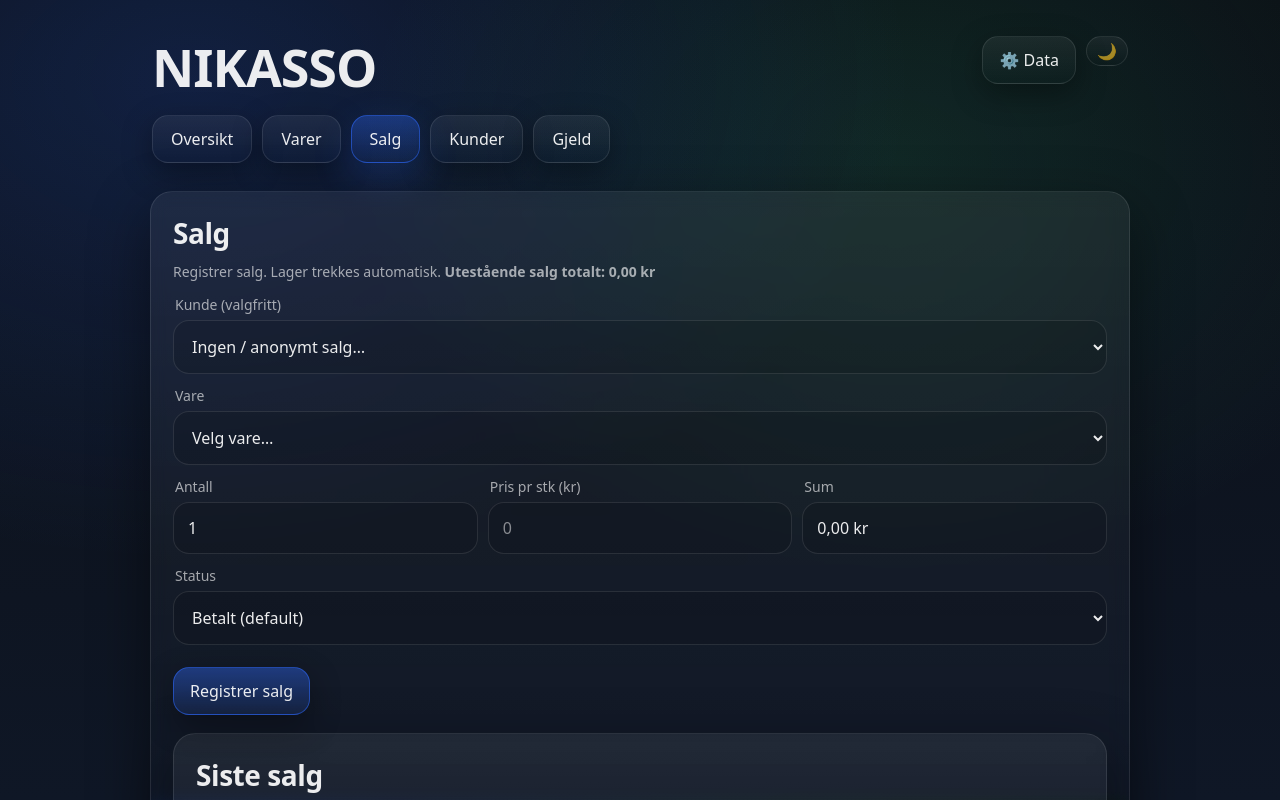
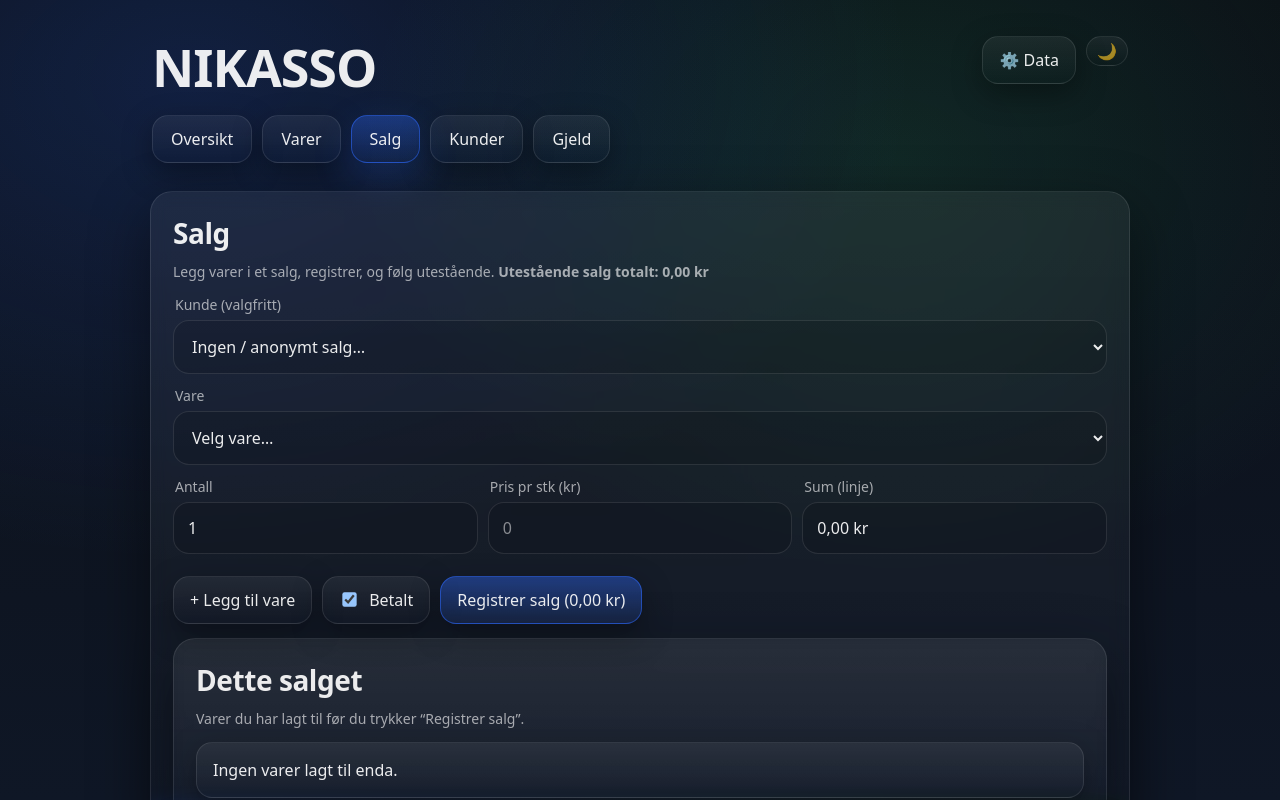
Before and after one commit to nikolaihoffmann-svg/Nikasso-, a React (Vite) app: page / in a window 1280 px wide. Both pictures are taken after a click on the button "Salg". Shown: the top 800 px of the page. Built offline with nearby package versions, Linux system fonts and the light colour scheme.

Commit message:
Update Salg.tsx

```diff
--- a/src/pages/Salg.tsx
+++ b/src/pages/Salg.tsx
@@ -2,7 +2,6 @@
 import React, { useEffect, useMemo, useState } from "react";
 import {
   addSale,
-  addSalePayment,
   clearSaleDraftCustomer,
   fmtKr,
   getItems,
@@ -11,7 +10,6 @@ import {
   salePaidSum,
   saleRemaining,
   setItems,
-  setSalePaid,
   uid,
   useCustomers,
   useItems,
@@ -48,13 +46,10 @@ function ChoiceModal(props: {
   title: string;
   children: React.ReactNode;
   onClose: () => void;
-
   primaryText: string;
   onPrimary: () => void;
-
   secondaryText: string;
   onSecondary: () => void;
-
   cancelText: string;
   onCancel: () => void;
 }) {
@@ -76,11 +71,9 @@ function ChoiceModal(props: {
             <button className="btn" type="button" onClick={props.onCancel}>
               {props.cancelText}
             </button>
-
             <button className="btn btnDanger" type="button" onClick={props.onSecondary}>
               {props.secondaryText}
             </button>
-
             <button className="btn btnPrimary" type="button" onClick={props.onPrimary}>
               {props.primaryText}
             </button>
@@ -94,7 +87,7 @@ function ChoiceModal(props: {
 export function Salg() {
   const { items } = useItems();
   const { customers } = useCustomers();
-  const { sales, removeSale } = useSales();
+  const { sales, removeSale, setPaid } = useSales();
 
   const [itemId, setItemId] = useState<string>("");
   const [qty, setQty] = useState<string>("1");
@@ -103,13 +96,10 @@ export function Salg() {
 
   const [paidDefault, setPaidDefault] = useState<boolean>(true);
 
+  const [cart, setCart] = useState<SaleLine[]>([]);
   const [lowPopup, setLowPopup] = useState<{ item: Vare; newStock: number } | null>(null);
 
-  const [paySale, setPaySale] = useState<Sale | null>(null);
-  const [payAmount, setPayAmount] = useState("0");
-  const [payDate, setPayDate] = useState<string>(new Date().toISOString().slice(0, 10));
-  const [payNote, setPayNote] = useState("");
-
+  // slett modal
   const [delSale, setDelSale] = useState<Sale | null>(null);
 
   const selectedItem = useMemo(() => items.find((i) => i.id === itemId) ?? null, [items, itemId]);
@@ -129,31 +119,27 @@ export function Salg() {
     // eslint-disable-next-line react-hooks/exhaustive-deps
   }, [selectedItem]);
 
-  const total = useMemo(() => {
+  const lineTotal = useMemo(() => {
     const q = Math.trunc(toNum(qty));
     const p = toNum(unitPrice || (selectedItem?.price ? String(selectedItem.price) : "0"));
     return round2(q * p);
   }, [qty, unitPrice, selectedItem]);
 
+  const cartTotal = useMemo(() => round2(cart.reduce((a, l) => a + round2(l.qty * l.unitPrice), 0)), [cart]);
+
   const outstandingTotal = useMemo(() => {
     return round2(sales.reduce((a, s) => a + Math.max(0, saleRemaining(s)), 0));
   }, [sales]);
 
-  function doSale() {
+  function addLineToCart() {
     if (!selectedItem) return alert("Velg en vare først.");
-
     const q = Math.trunc(toNum(qty));
     if (q <= 0) return alert("Antall må være minst 1.");
-
     const p = toNum(unitPrice || String(selectedItem.price ?? 0));
 
     const itemsNow = getItems();
-    const idx = itemsNow.findIndex((x) => x.id === selectedItem.id);
-    if (idx < 0) return alert("Fant ikke varen i lageret.");
-
-    const newStock = (itemsNow[idx].stock ?? 0) - q;
-    itemsNow[idx] = { ...itemsNow[idx], stock: newStock, updatedAt: new Date().toISOString() };
-    setItems(itemsNow);
+    const it = itemsNow.find((x) => x.id === selectedItem.id);
+    const unitCostAtSale = it ? Number(it.cost ?? 0) : 0;
 
     const line: SaleLine = {
       id: uid("line"),
@@ -161,39 +147,49 @@ export function Salg() {
       itemName: selectedItem.name,
       qty: q,
       unitPrice: round2(p),
-      unitCostAtSale: Number.isFinite(Number(selectedItem.cost)) ? Number(selectedItem.cost) : undefined,
+      unitCostAtSale: Number.isFinite(unitCostAtSale) ? unitCostAtSale : 0,
     };
 
-    addSale({
-      customerId: selectedCustomer?.id,
-      customerName: selectedCustomer?.name,
-      lines: [line],
-      paid: paidDefault, // ✅ default true
-    });
+    setCart((prev) => [line, ...prev]);
 
-    const min = itemsNow[idx].minStock ?? 0;
-    if (min > 0 && newStock <= min) setLowPopup({ item: itemsNow[idx], newStock });
-
+    // reset inputs (men behold kunde)
     setQty("1");
     setUnitPrice("");
     setItemId("");
   }
 
-  function openPayment(s: Sale) {
-    setPaySale(s);
-    setPayAmount(String(Math.max(0, saleRemaining(s)) || 0));
-    setPayNote("");
-    setPayDate(new Date().toISOString().slice(0, 10));
+  function removeLine(lineId: string) {
+    setCart((prev) => prev.filter((l) => l.id !== lineId));
   }
 
-  function savePayment() {
-    if (!paySale) return;
-    const a = toNum(payAmount);
-    if (a <= 0) return alert("Innbetaling må være over 0.");
+  function doSale() {
+    if (cart.length === 0) return alert("Legg til minst én vare i salget (Trykk «+ Legg til vare»).");
 
-    const iso = payDate ? new Date(`${payDate}T12:00:00`).toISOString() : undefined;
-    addSalePayment(paySale.id, a, payNote.trim() || undefined, iso);
-    setPaySale(null);
+    // trekk lager per linje
+    const itemsNow = getItems();
+
+    for (const l of cart) {
+      const idx = itemsNow.findIndex((x) => x.id === l.itemId);
+      if (idx < 0) return alert(`Fant ikke varen i lageret: ${l.itemName}`);
+      const newStock = (itemsNow[idx].stock ?? 0) - Math.trunc(l.qty);
+      itemsNow[idx] = { ...itemsNow[idx], stock: newStock, updatedAt: new Date().toISOString() };
+
+      const min = itemsNow[idx].minStock ?? 0;
+      if (min > 0 && newStock <= min) setLowPopup({ item: itemsNow[idx], newStock });
+    }
+
+    setItems(itemsNow);
+
+    addSale({
+      customerId: selectedCustomer?.id,
+      customerName: selectedCustomer?.name,
+      lines: cart,
+      paid: paidDefault, // ✅ default betalt
+      payments: [], // delbetalinger kan registreres senere
+    });
+
+    setCart([]);
+    // kundevalg lar vi stå
   }
 
   function askDelete(s: Sale) {
@@ -210,7 +206,7 @@ export function Salg() {
     <div className="card">
       <div className="cardTitle">Salg</div>
       <div className="cardSub">
-        Registrer salg. Lager trekkes automatisk. <b>Utestående salg totalt:</b> <b>{fmtKr(outstandingTotal)}</b>
+        Legg varer i et salg, registrer, og følg utestående. <b>Utestående salg totalt:</b> <b>{fmtKr(outstandingTotal)}</b>
       </div>
 
       <div className="fieldGrid">
@@ -257,84 +253,103 @@ export function Salg() {
             />
           </div>
           <div>
-            <label className="label">Sum</label>
-            <input className="input" value={fmtKr(total)} readOnly />
+            <label className="label">Sum (linje)</label>
+            <input className="input" value={fmtKr(lineTotal)} readOnly />
           </div>
         </div>
 
-        <div>
-          <label className="label">Status</label>
-          <select className="input" value={paidDefault ? "paid" : "unpaid"} onChange={(e) => setPaidDefault(e.target.value === "paid")}>
-            <option value="paid">Betalt (default)</option>
-            <option value="unpaid">Ikke betalt</option>
-          </select>
-        </div>
+        <div className="btnRow">
+          <button className="btn" type="button" onClick={addLineToCart}>
+            + Legg til vare
+          </button>
 
-        <div className="btnRow">
+          <label className="btn" style={{ display: "inline-flex", alignItems: "center", gap: 10 }}>
+            <input
+              type="checkbox"
+              checked={paidDefault}
+              onChange={(e) => setPaidDefault(e.target.checked)}
+              style={{ transform: "scale(1.1)" }}
+            />
+            Betalt
+          </label>
+
           <button className="btn btnPrimary" type="button" onClick={doSale}>
-            Registrer salg
+            Registrer salg ({fmtKr(cartTotal)})
           </button>
         </div>
       </div>
 
-      <div style={{ height: 18 }} />
+      <div className="card" style={{ marginTop: 14 }}>
+        <div className="cardTitle">Dette salget</div>
+        <div className="cardSub">Varer du har lagt til før du trykker “Registrer salg”.</div>
 
-      <div className="card" style={{ marginTop: 0 }}>
+        <div className="list">
+          {cart.length === 0 ? (
+            <div className="item">Ingen varer lagt til enda.</div>
+          ) : (
+            cart.map((l) => (
+              <div key={l.id} className="item">
+                <div className="itemTop">
+                  <div>
+                    <p className="itemTitle">{l.itemName}</p>
+                    <div className="itemMeta">
+                      Antall: <b>{l.qty}</b> • Pris: <b>{fmtKr(l.unitPrice)}</b> • Sum: <b>{fmtKr(round2(l.qty * l.unitPrice))}</b>
+                    </div>
+                  </div>
+                </div>
+                <div className="itemActions">
+                  <button className="btn btnDanger" type="button" onClick={() => removeLine(l.id)}>
+                    Fjern
+                  </button>
+                </div>
+              </div>
+            ))
+          )}
+        </div>
+      </div>
+
+      <div className="card" style={{ marginTop: 14 }}>
         <div className="cardTitle">Siste salg</div>
-        <div className="cardSub">Viser siste 25 • delbetaling/utestående • toggle betalt • slett</div>
+        <div className="cardSub">Viser siste 25 • trykk for betalt/ubetalt eller slett</div>
 
         <div className="list">
           {sales.slice(0, 25).map((s) => {
-            const paid = salePaidSum(s);
+            const paidSum = salePaidSum(s);
             const rem = Math.max(0, saleRemaining(s));
-            const first = s.lines?.[0];
+            const lines = Array.isArray(s.lines) ? s.lines : [];
 
             return (
               <div key={s.id} className={rem > 0 ? "item low" : "item"}>
                 <div className="itemTop">
                   <div>
-                    <p className="itemTitle">
-                      {s.lines?.length > 1 ? `${s.lines.length} varer` : first ? first.itemName : "Salg"}
-                    </p>
-
+                    <p className="itemTitle">{s.customerName ? s.customerName : "Anonymt salg"}</p>
                     <div className="itemMeta">
-                      Sum: <b>{fmtKr(s.total)}</b>
-                      {s.customerName ? (
-                        <>
-                          {" "}
-                          • Kunde: <b>{s.customerName}</b>
-                        </>
-                      ) : null}
+                      Total: <b>{fmtKr(s.total)}</b> • Innbetalt: <b>{fmtKr(paidSum)}</b> • Utestående: <b>{fmtKr(rem)}</b> •{" "}
+                      {new Date(s.createdAt).toLocaleString("nb-NO")}
                     </div>
 
-                    {s.lines?.length ? (
-                      <div className="itemMeta" style={{ marginTop: 6 }}>
-                        <b>Linjer:</b>
-                        {s.lines.slice(0, 3).map((l) => (
-                          <div key={l.id} style={{ marginTop: 4 }}>
-                            • {l.itemName} × <b>{l.qty}</b> á <b>{fmtKr(l.unitPrice)}</b>
-                          </div>
-                        ))}
-                        {s.lines.length > 3 ? <div style={{ marginTop: 4, opacity: 0.9 }}>… +{s.lines.length - 3} til</div> : null}
-                      </div>
-                    ) : null}
-
-                    <div className="itemMeta" style={{ marginTop: 8 }}>
-                      Innbetalt: <b>{fmtKr(paid)}</b> • Utestående: <b>{fmtKr(rem)}</b> • {new Date(s.createdAt).toLocaleString("nb-NO")}
+                    <div className="itemMeta" style={{ marginTop: 10 }}>
+                      <b>Varer:</b>
+                      {lines.slice(0, 6).map((l) => (
+                        <div key={l.id} style={{ marginTop: 4 }}>
+                          • {l.itemName} — {l.qty} stk × {fmtKr(l.unitPrice)} = <b>{fmtKr(round2(l.qty * l.unitPrice))}</b>
+                        </div>
+                      ))}
+                      {lines.length > 6 ? <div style={{ marginTop: 6, opacity: 0.9 }}>… +{lines.length - 6} til</div> : null}
                     </div>
                   </div>
                 </div>
 
                 <div className="itemActions">
-                  {rem > 0 ? (
-                    <button className="btn btnPrimary" type="button" onClick={() => openPayment(s)}>
-                      Registrer innbetaling
+                  {s.paid ? (
+                    <button className="btn" type="button" onClick={() => setPaid(s.id, false)}>
+                      Marker som ubetalt
                     </button>
-                  ) : null}
-
-                  <button className="btn" type="button" onClick={() => setSalePaid(s.id, !s.paid)}>
-                    {s.paid ? "Marker ubetalt" : "Marker betalt"}
-                  </button>
+                  ) : (
+                    <button className="btn btnPrimary" type="button" onClick={() => setPaid(s.id, true)}>
+                      Marker som betalt
+                    </button>
+                  )}
 
                   <button className="btn btnDanger" type="button" onClick={() => askDelete(s)}>
                     Slett
@@ -369,40 +384,6 @@ export function Salg() {
         ) : null}
       </Modal>
 
-      <Modal open={!!paySale} title="Registrer innbetaling på salg" onClose={() => setPaySale(null)}>
-        {paySale ? (
-          <div className="fieldGrid" style={{ marginTop: 0 }}>
-            <div className="itemMeta" style={{ marginTop: 0 }}>
-              <b>{paySale.customerName || "Salg"}</b> • Utestående: <b>{fmtKr(Math.max(0, saleRemaining(paySale)))}</b>
-            </div>
-
-            <div className="row3">
-              <div>
-                <label className="label">Dato</label>
-                <input className="input" type="date" value={payDate} onChange={(e) => setPayDate(e.target.value)} />
-              </div>
-              <div>
-                <label className="label">Beløp (kr)</label>
-                <input className="input" inputMode="decimal" value={payAmount} onChange={(e) => setPayAmount(e.target.value)} />
-              </div>
-              <div>
-                <label className="label">Notat</label>
-                <input className="input" value={payNote} onChange={(e) => setPayNote(e.target.value)} placeholder="Valgfritt" />
-              </div>
-            </div>
-
-            <div className="btnRow">
-              <button className="btn btnPrimary" type="button" onClick={savePayment}>
-                Lagre innbetaling
-              </button>
-              <button className="btn" type="button" onClick={() => setPaySale(null)}>
-                Avbryt
-              </button>
-            </div>
-          </div>
-        ) : null}
-      </Modal>
-
       <ChoiceModal
         open={!!delSale}
         title="Slette salg?"
@@ -416,9 +397,11 @@ export function Salg() {
       >
         {delSale ? (
           <div className="itemMeta" style={{ marginTop: 0 }}>
-            Sum: <b>{fmtKr(delSale.total)}</b>
+            Kunde: <b>{delSale.customerName || "Anonym"}</b>
             <br />
-            <span style={{ opacity: 0.9 }}>Velg om varer skal legges tilbake på lager eller ikke.</span>
+            Total: <b>{fmtKr(delSale.total)}</b>
+            <br />
+            <span style={{ opacity: 0.9 }}>Velg om varene skal legges tilbake på lager eller ikke.</span>
           </div>
         ) : null}
       </ChoiceModal>
```
